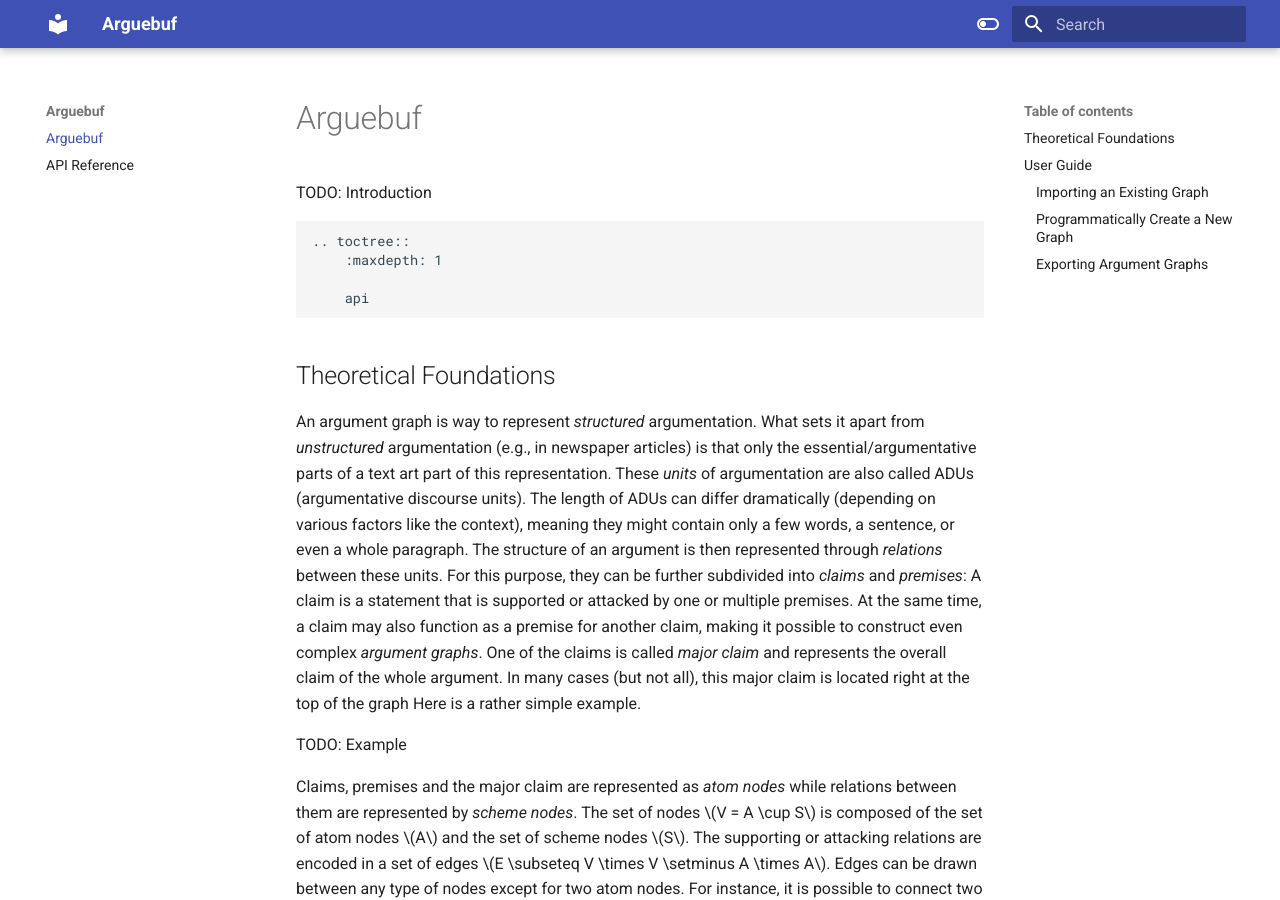
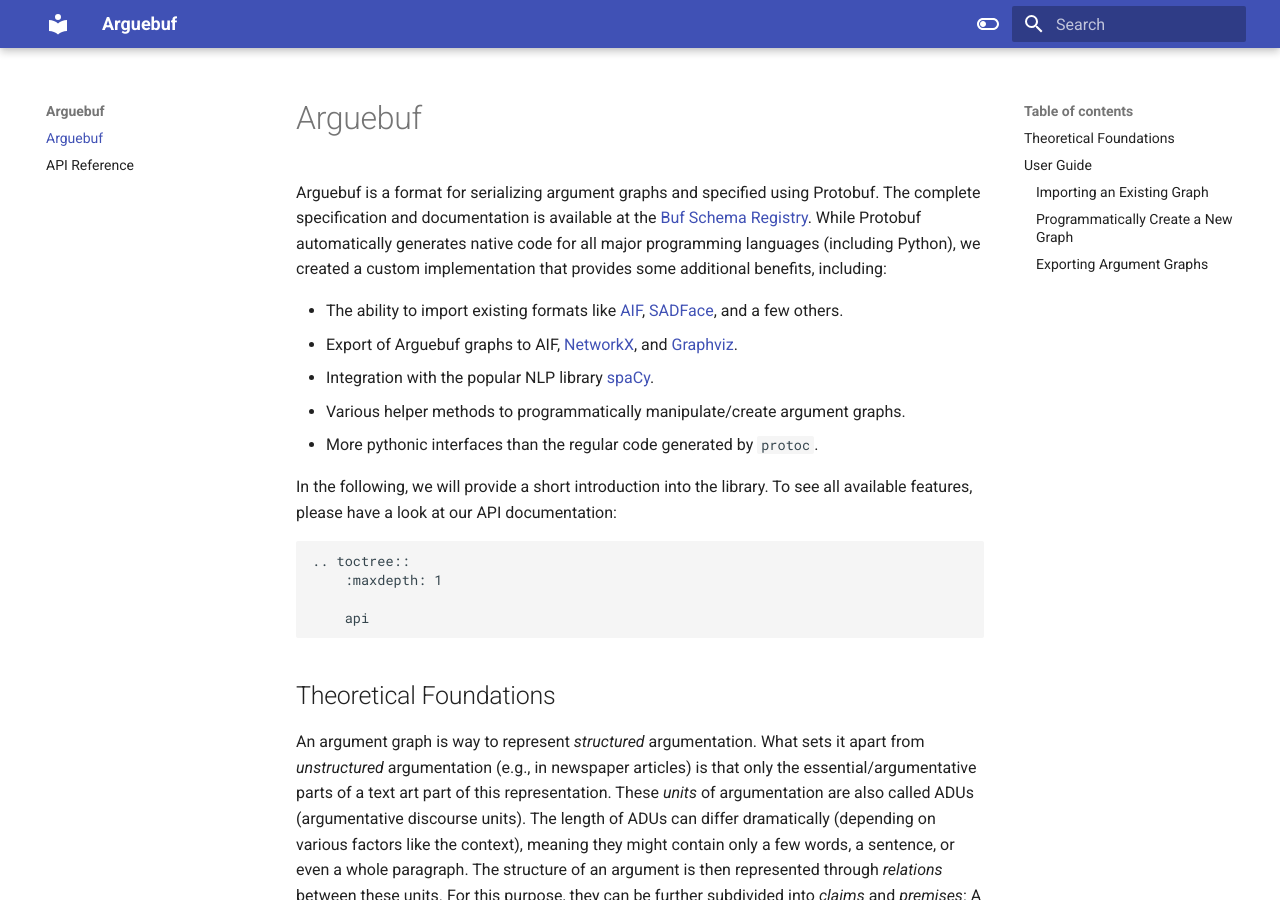
Before and after one commit to recap-utr/arguebuf-python, an MkDocs documentation site: the page built from docs/index.md, in a window 1280 px wide and 900 px high. Built offline with MkDocs 1.6.1 and Material for MkDocs 9.7.7, drawn with Linux system fonts in a browser that asks for light colours.

Commit message:
Update docs

````diff
--- a/docs/index.md
+++ b/docs/index.md
@@ -1,6 +1,17 @@
 # Arguebuf
 
-TODO: Introduction
+Arguebuf is a format for serializing argument graphs and specified using Protobuf.
+The complete specification and documentation is available at the [Buf Schema Registry](https://buf.build/recap/arg-services/docs/main:arg_services.graph.v1).
+While Protobuf automatically generates native code for all major programming languages (including Python), we created a custom implementation that provides some additional benefits, including:
+
+- The ability to import existing formats like [AIF](http://www.argumentinterchange.org), [SADFace](https://github.com/Open-Argumentation/SADFace), and a few others.
+- Export of Arguebuf graphs to AIF, [NetworkX](https://networkx.org), and [Graphviz](https://graphviz.org).
+- Integration with the popular NLP library [spaCy](http://spacy.io).
+- Various helper methods to programmatically manipulate/create argument graphs.
+- More pythonic interfaces than the regular code generated by `protoc`.
+
+In the following, we will provide a short introduction into the library.
+To see all available features, please have a look at our API documentation:
 
 ```{eval-rst}
 .. toctree::
````
Also changed, not shown: other parts of docs/index.md (+1 -1 lines), README.md (+11 -2 lines).
